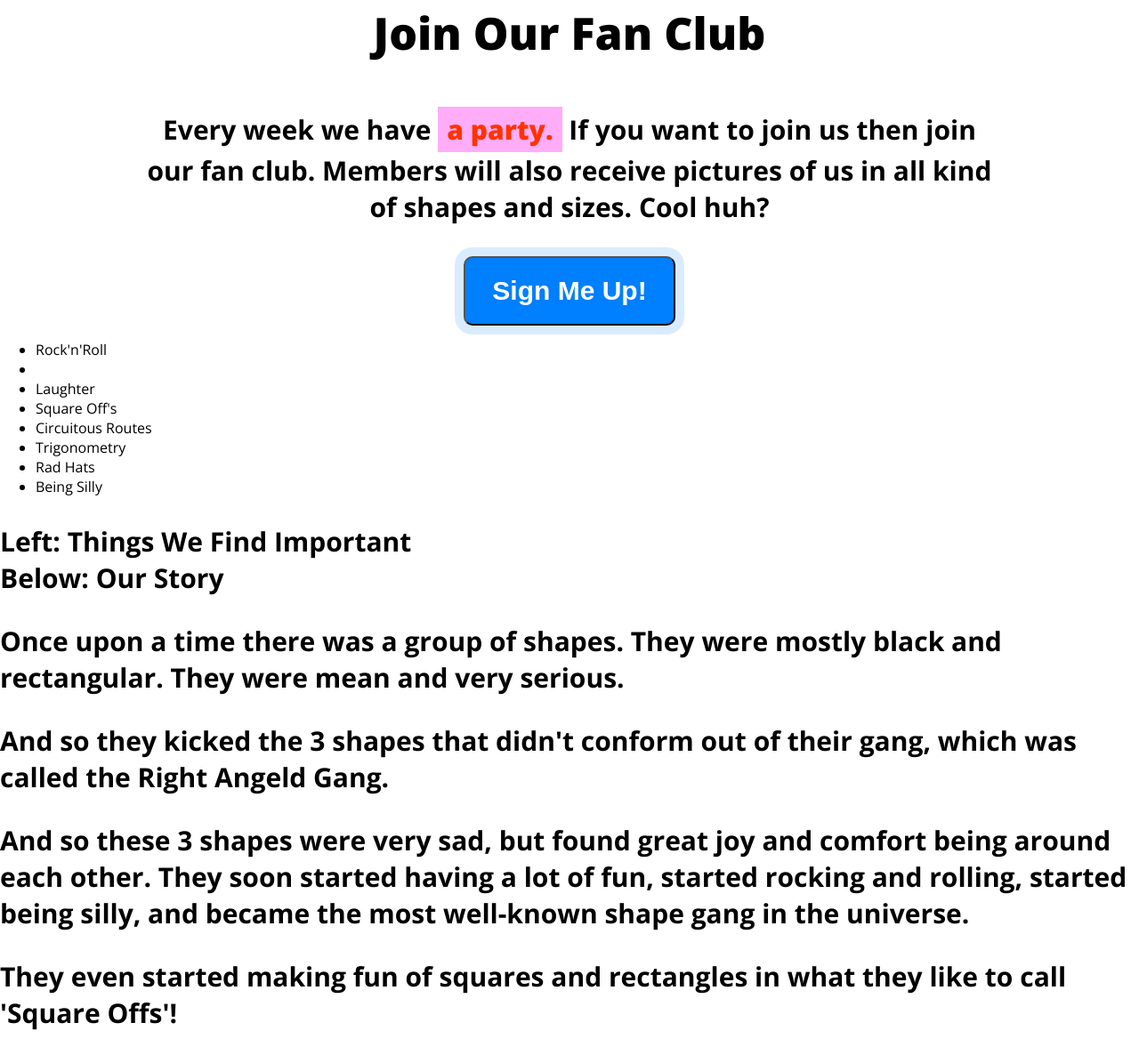
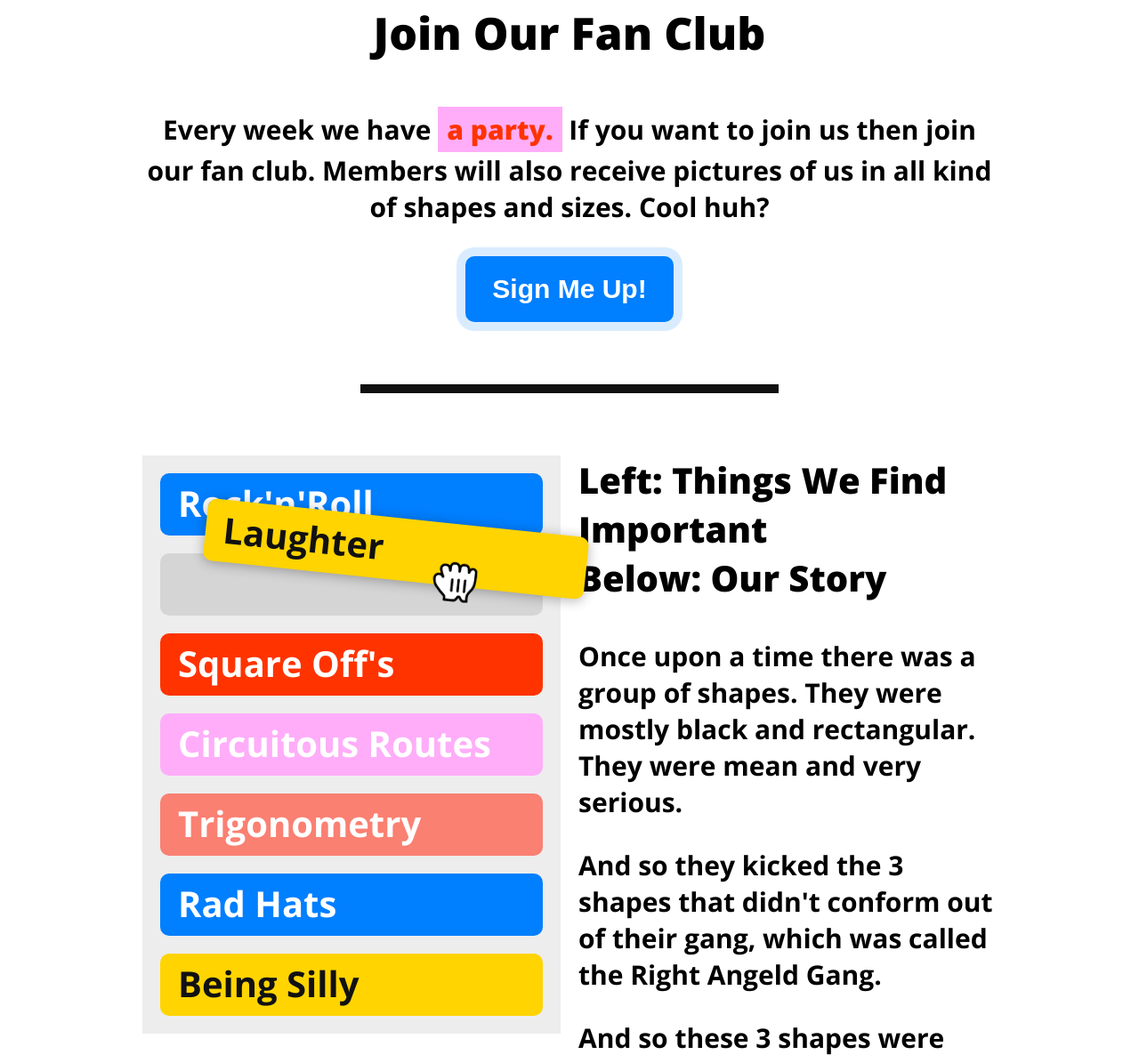
Before and after one commit to beb0r/the-gang, a plain HTML site: page index.html in a window 1280 px wide. Shown: the part 947-2133 px from the top of the page at 89% size. Drawn offline with nearby package versions, Linux system fonts and the light colour scheme.

Commit message:
story section, footer styling
also add some html and change a few other bits of css

```diff
--- a/index.html
+++ b/index.html
@@ -50,6 +50,7 @@
     </div>
     <div class="sep"></div>
     <div class="story" id="story">
+      <div class="wrapper">
         <ul class="nb-list">
           <li class="blue">Rock'n'Roll</li>
           <li class="gray">&nbsp;</li>
@@ -65,8 +66,8 @@
           Below: Our Story
         </h3>
         <p>
-        Once upon a time there was a group of shapes. They were mostly black and
-        rectangular. They were mean and very serious.
+          Once upon a time there was a group of shapes. They were mostly black
+          and rectangular. They were mean and very serious.
         </p>
         <p>
           And so they kicked the 3 shapes that didn't conform out of their gang,
@@ -74,24 +75,28 @@
         </p>
         <p>
           And so these 3 shapes were very sad, but found great joy and comfort
-        being around each other. They soon started having a lot of fun, started
-        rocking and rolling, started being silly, and became the most well-known
-        shape gang in the universe.
+          being around each other. They soon started having a lot of fun,
+          started rocking and rolling, started being silly, and became the most
+          well-known shape gang in the universe.
         </p>
         <p>
-        They even started making fun of squares and rectangles in what they like
-        to call 'Square Offs'!
+          They even started making fun of squares and rectangles in what they
+          like to call 'Square Offs'!
         </p>
+      </div>
     </div>
     <div class="sep"></div>
     <img
+      class="gang-img"
       src="characters/the-gang.png"
       width="735"
       height="399"
       alt="The Gang"
     />
     <footer>
+      <div class="wrapper">
         Made by Vera from <a href="https://verapinselt.de">Verapinselt</a>
+      </div>
     </footer>
     <div class="popup">
       <div class="blanket"></div>
--- a/style.css
+++ b/style.css
@@ -90,7 +90,7 @@ p {
   height: 450px;
   position: absolute;
   top: 213px;
-  right: 277px;
+  right: 300px;
 }
 
 .character3 {
@@ -99,8 +99,8 @@ p {
   width: 297px;
   height: 400px;
   position: absolute;
-  bottom: 74px;
-  right: 109px;
+  bottom: 50px;
+  right: 90px;
 }
 
 a.cta,
@@ -114,6 +114,13 @@ button.cta {
   padding: 20px 30px;
   border-radius: 10px;
   text-decoration: none;
+  border: none;
+  cursor: pointer;
+}
+
+a.cta:active,
+button.cta:active {
+  opacity: 0.7;
 }
 
 a.cta.alt,
@@ -129,6 +136,7 @@ nav {
   box-shadow: 0 5px 8px rgba(0, 0, 0, 0.2);
   position: sticky;
   top: 0;
+  z-index: 1;
 }
 
 nav ul {
@@ -176,14 +184,134 @@ nav ul li a {
   font-weight: 800;
 }
 
+.sep {
+  width: 470px;
+  height: 10px;
+  background-color: #111111;
+  margin: 70px auto;
+}
+
+.story h3 {
+  font-size: 40px;
+  font-weight: 800;
+}
+.nb-list {
+  width: 470px;
+  padding: 20px 20px 0 20px;
+  box-sizing: border-box;
+  background-color: #ededed;
+  float: left;
+  margin: 0 20px 20px 0;
+  position: relative;
+}
+
+.nb-list li {
+  height: 70px;
+  border-radius: 10px;
+  font-size: 40px;
+  color: white;
+  font-weight: bold;
+  display: block;
+  margin-bottom: 20px;
+  padding: 6px 20px;
+  box-sizing: border-box;
+}
+.nb-list li.red {
+  background-color: #ff3300;
+}
+.nb-list li.blue {
+  background-color: #007fff;
+}
+.nb-list li.gray {
+  background-color: rgba(0, 0, 0, 0.1);
+}
+.nb-list li.yellow {
+  background-color: #ffd400;
+  color: #111111;
+}
+.nb-list li.pink {
+  background-color: #ffadf9;
+}
+.nb-list li.salmon {
+  background-color: #fa8072;
+}
+
+.nb-list li.dragging {
+  position: absolute;
+  top: 70px;
+  left: 70px;
+  right: -30px;
+  transform: rotate(6deg);
+  box-shadow: 0 2px 14px rgba(0, 0, 0, 0.3);
+}
+
+.nb-list li.dragging::after {
+  content: "";
+  display: block;
+  position: absolute;
+  width: 54px;
+  height: 50px;
+  background: url(characters/hand.png) no-repeat 0 0;
+  background-size: 100%;
+  bottom: -20px;
+  left: 60%;
+}
+.gang-img {
+  display: block;
+  margin: 0 auto;
+}
+
+footer {
+  text-align: center;
+  color: rgba(0, 0, 0, 0.4);
+  font-size: 20px;
+  margin: 85px 0 45px;
+  font-weight: bold;
+}
+
+footer a {
+  color: rgba(0, 0, 0, 0.4);
+}
+
+.popup {
+  display: none;
+}
+
 /*
-<div class="moreinfo" id="more-info">
-      <h2>Join Our Fan Club</h2>
+<div class="sep"></div>
+    <div class="story" id="story">
+      <ul class="nb-list">
+        <li class="blue">Rock'n'Roll</li>
+        <li class="gray">&nbsp;</li>
+        <li class="yellow dragging">Laughter</li>
+        <li class="red">Square Off's</li>
+        <li class="pink">Circuitous Routes</li>
+        <li class="salmon">Trigonometry</li>
+        <li class="blue">Rad Hats</li>
+        <li class="yellow">Being Silly</li>
+      </ul>
+      <h3>
+        Left: Things We Find Important<br />
+        Below: Our Story
+      </h3>
       <p>
-        Every week we have <span class="highlight">a party.</span> If you want
-        to join us then join our fan club. Members will also receive pictures of
-        us in all kind of shapes and sizes. Cool huh?
+        Once upon a time there was a group of shapes. They were mostly black and
+        rectangular. They were mean and very serious.
       </p>
-      <button class="cta">Sign Me Up!</button>
+      <p>
+        And so they kicked the 3 shapes that didn't conform out of their gang,
+        which was called the Right Angeld Gang.
+      </p>
+      <p>
+        And so these 3 shapes were very sad, but found great joy and comfort
+        being around each other. They soon started having a lot of fun, started
+        rocking and rolling, started being silly, and became the most well-known
+        shape gang in the universe.
+      </p>
+      <p>
+        They even started making fun of squares and rectangles in what they like
+        to call 'Square Offs'!
+      </p>
     </div>
+    <div class="sep"></div>
 */
```
Also changed, not shown: characters/hand.png (added), 1 other file. Lines whose indentation alone changed are shown as unchanged.
